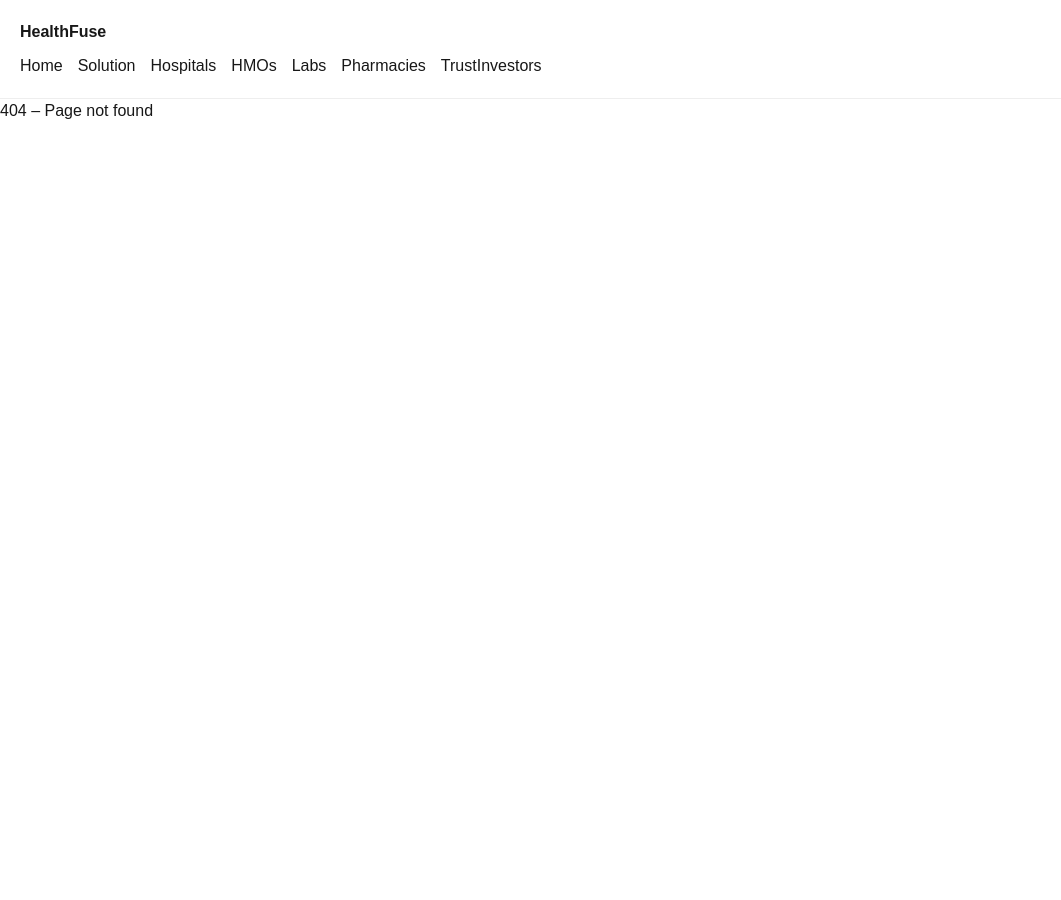
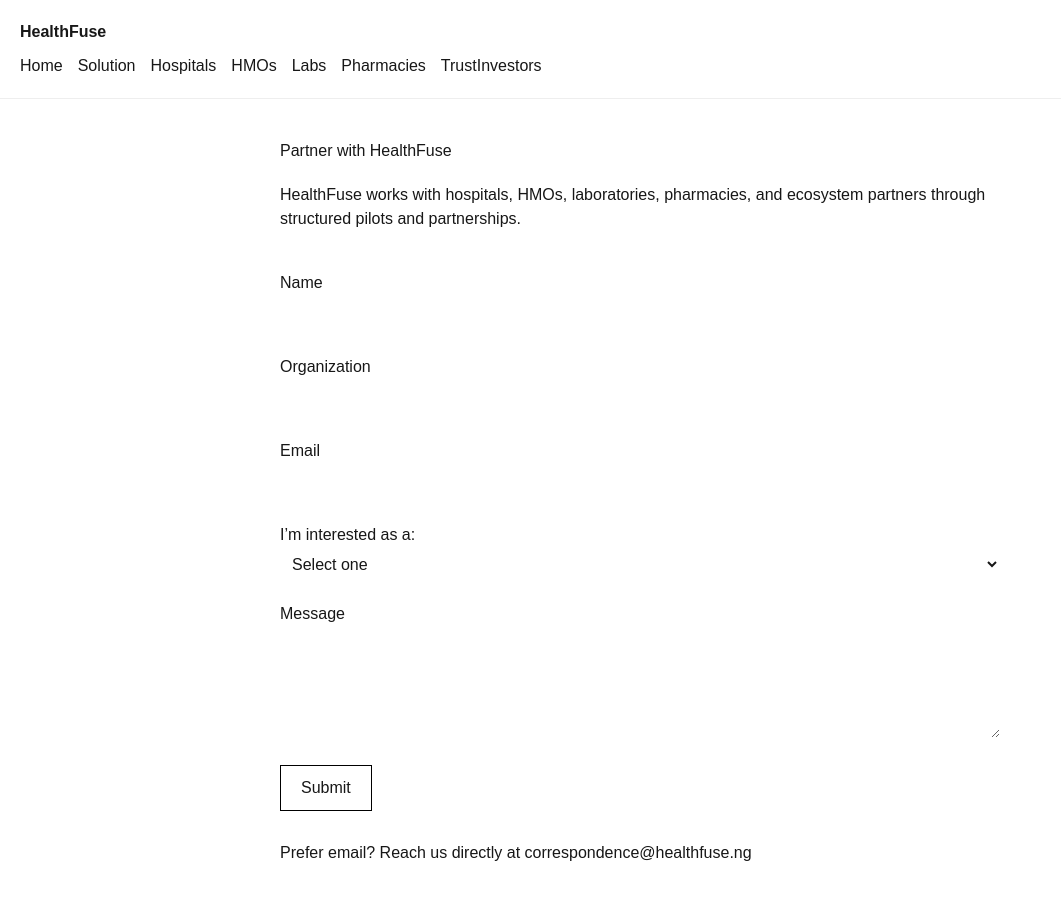
Before and after one commit to Nwokeoma/healthfuse, a Next.js app: page /contact in a window 1280 px wide. Before the commit this address had no page. Shown: the top 900 px of the page, without its empty margins (0-1061 px from the left). Before the commit the page ends 800 px from the top, so only its background shows below. Built offline with nearby package versions, Linux system fonts and the light colour scheme.

Commit message:
Add partnership and pilot intake form

```diff
--- /dev/null
+++ b/app/contact/page.tsx
@@ -0,0 +1,108 @@
+export default function ContactPage() {
+    return (
+      <main style={{ padding: 40, maxWidth: 800, margin: "0 auto" }}>
+        <h1>Partner with HealthFuse</h1>
+
+        <p style={{ marginTop: 20 }}>
+          HealthFuse works with hospitals, HMOs, laboratories, pharmacies,
+          and ecosystem partners through structured pilots and partnerships.
+        </p>
+
+        <form
+          action="https://formspree.io/f/abcdwxyz" // 👈 replace with your real link
+          method="POST"
+          style={{ marginTop: 40 }}
+        >
+          <div style={{ marginBottom: 20 }}>
+            <label>
+              Name
+              <br />
+              <input
+                type="text"
+                name="name"
+                required
+                style={{ width: "100%", padding: 8 }}
+              />
+            </label>
+          </div>
+
+          <div style={{ marginBottom: 20 }}>
+            <label>
+              Organization
+              <br />
+              <input
+                type="text"
+                name="organization"
+                required
+                style={{ width: "100%", padding: 8 }}
+              />
+            </label>
+          </div>
+
+          <div style={{ marginBottom: 20 }}>
+            <label>
+              Email
+              <br />
+              <input
+                type="email"
+                name="email"
+                required
+                style={{ width: "100%", padding: 8 }}
+              />
+            </label>
+          </div>
+
+          <div style={{ marginBottom: 20 }}>
+            <label>
+              I’m interested as a:
+              <br />
+              <select
+                name="interest"
+                required
+                style={{ width: "100%", padding: 8 }}
+              >
+                <option value="">Select one</option>
+                <option value="Hospital">Hospital / Clinic</option>
+                <option value="HMO">HMO / Payer</option>
+                <option value="Laboratory">Laboratory</option>
+                <option value="Pharmacy">Pharmacy</option>
+                <option value="Investor">Investor</option>
+                <option value="Other">Other</option>
+              </select>
+            </label>
+          </div>
+
+          <div style={{ marginBottom: 20 }}>
+            <label>
+              Message
+              <br />
+              <textarea
+                name="message"
+                rows={4}
+                style={{ width: "100%", padding: 8 }}
+              />
+            </label>
+          </div>
+
+          <button
+            type="submit"
+            style={{
+              padding: "10px 20px",
+              border: "1px solid #000",
+              background: "transparent",
+              cursor: "pointer",
+            }}
+          >
+            Submit
+          </button>
+        </form>
+
+        <p style={{ marginTop: 30 }}>
+          Prefer email? Reach us directly at{" "}
+          <a href="mailto:correspondence@healthfuse.ng">
+            correspondence@healthfuse.ng
+          </a>
+        </p>
+      </main>
+    );
+  }
```
